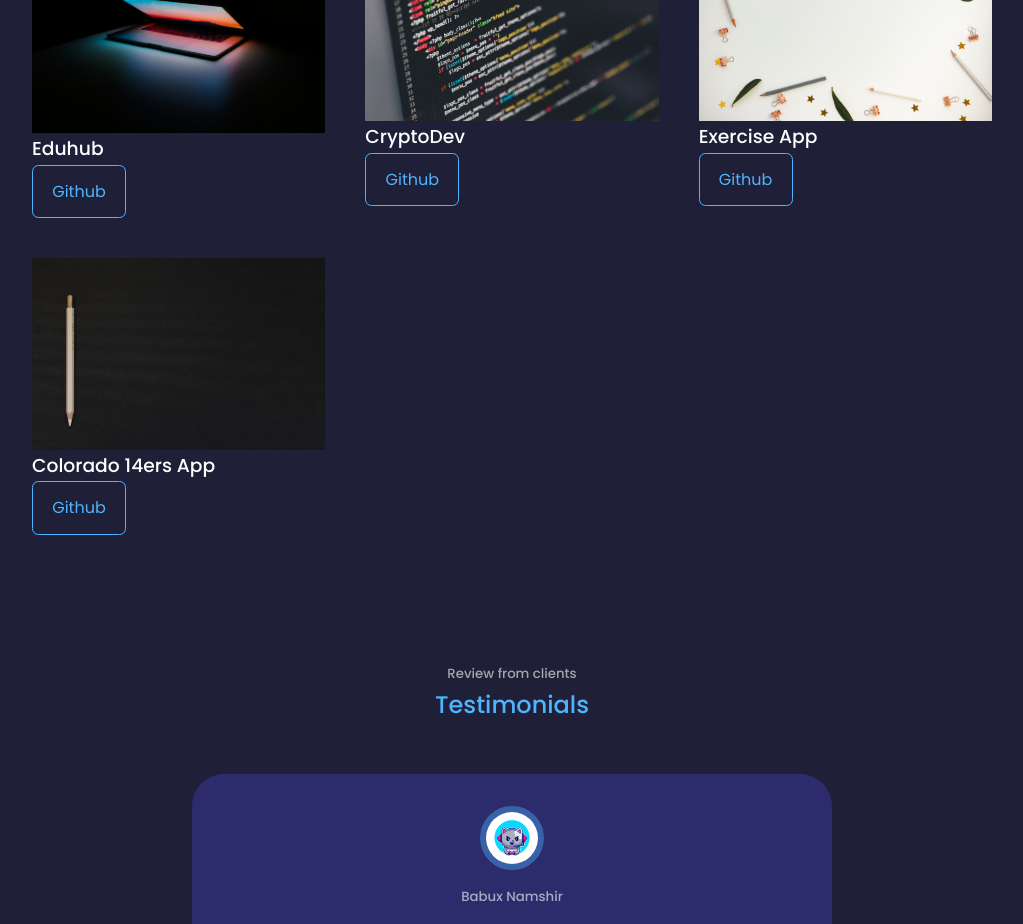
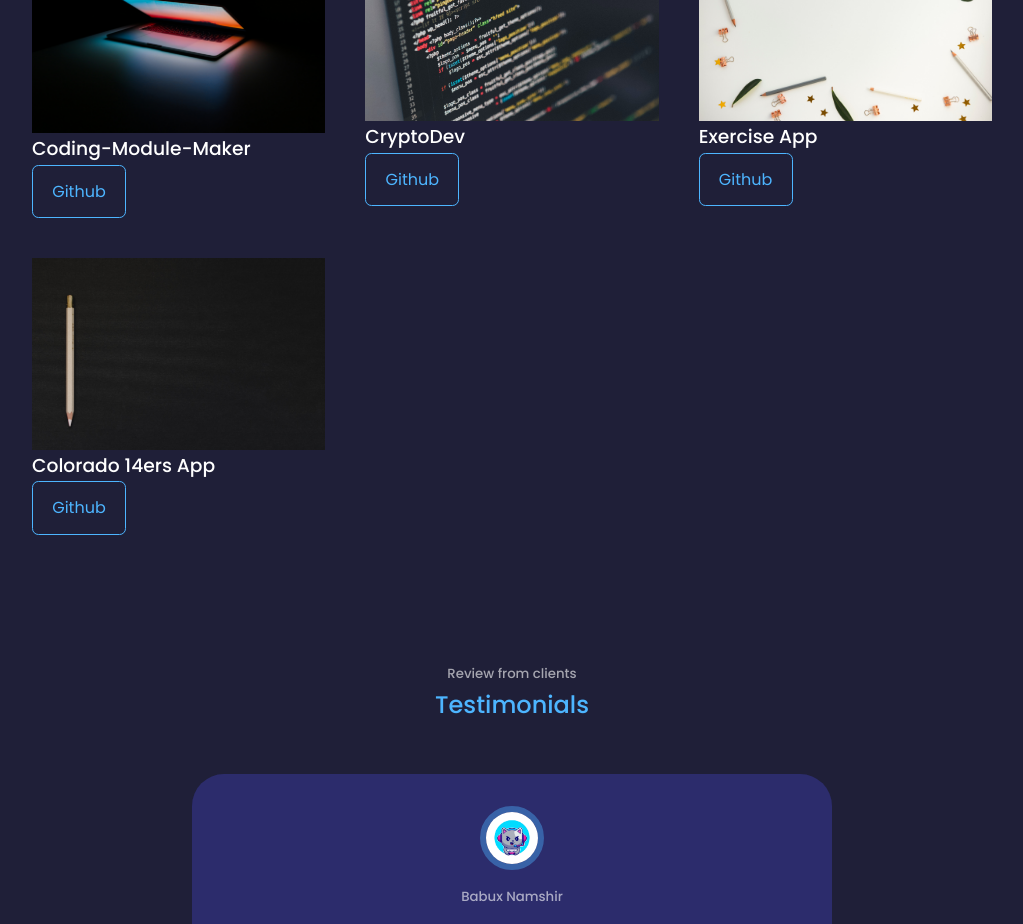
Before and after one commit to ericeinerson/react-portfolio, a React (Create React App) app: page / in a window 1280 px wide. Shown: the part 2940-3864 px from the top of the page, without its empty margins (128-1151 px from the left). Built offline with nearby package versions, Linux system fonts and the light colour scheme.

Commit message:
changed name of eduhub to coding-module-maker

```diff
--- a/src/components/Portfolio/Portfolio.js
+++ b/src/components/Portfolio/Portfolio.js
@@ -11,7 +11,7 @@ const data = [
   {
     id: 1,
     image: IMG1,
-    title: "Eduhub",
+    title: "Coding-Module-Maker",
     github: "https://github.com/ericeinerson/eduhub",
     demo: "Need to complete"
   },
```
